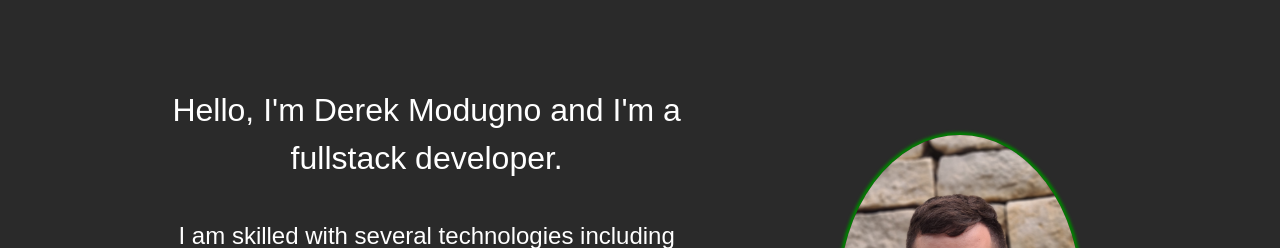
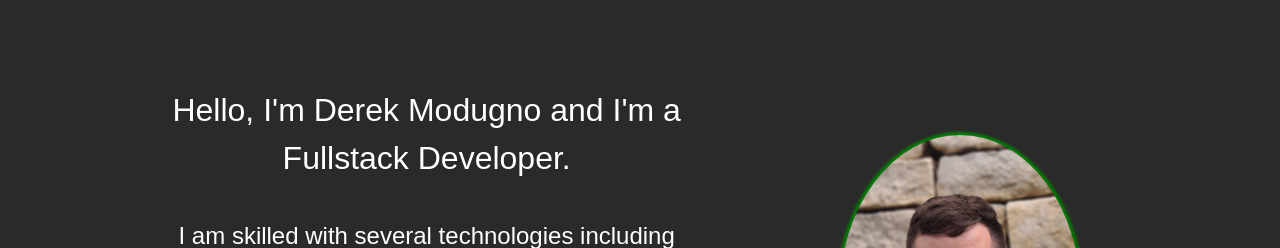
Before and after one commit to derekm129/reactPortfolio, a React (Vite) app: page / in a window 1280 px wide. Shown: the part 135-383 px from the top of the page. Built offline with nearby package versions, Linux system fonts and the light colour scheme.

Commit message:
changed ReadMe image

```diff
--- a/src/pages/Home.jsx
+++ b/src/pages/Home.jsx
@@ -8,7 +8,7 @@ export default function Home() {
       <div className='row justify-content-center align-items-center'>
         {/* Bio */}
         <div className='col-md-6 mt-5'>
-          <p className='m-1' style={{ color: 'white', fontSize: '2em' }} >Hello, I'm Derek Modugno and I'm a fullstack developer.</p>
+          <p className='m-1' style={{ color: 'white', fontSize: '2em' }} >Hello, I'm Derek Modugno and I'm a Fullstack Developer.</p>
           <p className='m-1' style={{ color: 'white', fontSize: '1.5em' }}>
             I am skilled with several technologies including JavaScript, CSS, and HTML. I have a Web Development Bootcamp Certificate from the
             University of Texas, Austin, and a Bachelor's Degree from Indiana University, Bloomington. I am a creative problem-solver and team player with a passion for developing apps and learning new technologies.
```
Also changed, not shown: src/assets/images/readMeImage.png (added), 1 other file (tests, documents, lock files or other folders).
